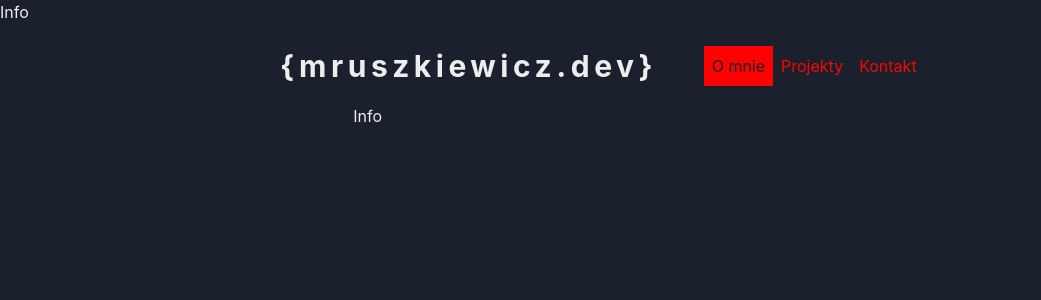
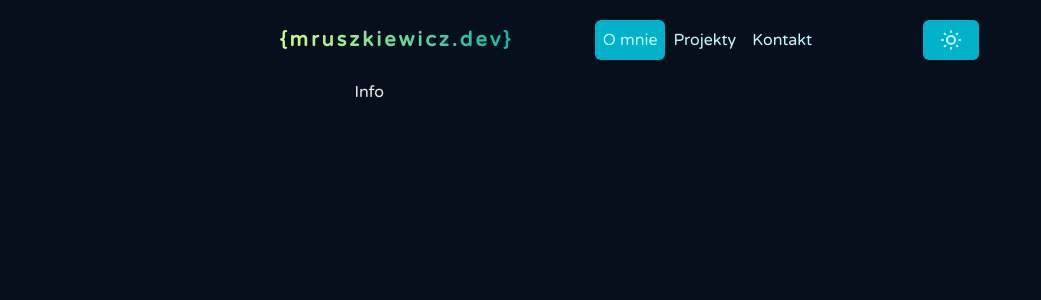
Before and after one commit to mruszkiewicz-dev/portfolio, a Next.js app: page / in a window 1280 px wide. Shown: the top 300 px of the page, without its empty margins (0-1041 px from the left). Built offline with nearby package versions, Linux system fonts and the light colour scheme.

Commit message:
add change theme button and style navbar

```diff
--- a/src/chakra.js
+++ b/src/chakra.js
@@ -1,20 +1,18 @@
-// e.g. src/Chakra.js
-// a) import `ChakraProvider` component as well as the storageManagers
 import { ChakraProvider, cookieStorageManagerSSR, localStorageManager } from '@chakra-ui/react'
-
+import theme from './themes/theme'
 export function Chakra({ cookies, children }) {
-  // b) Pass `colorModeManager` prop
   const colorModeManager = typeof cookies === 'string' ? cookieStorageManagerSSR(cookies) : localStorageManager
 
-  return <ChakraProvider colorModeManager={colorModeManager}>{children}</ChakraProvider>
+  return (
+    <ChakraProvider theme={theme} colorModeManager={colorModeManager}>
+      {children}
+    </ChakraProvider>
+  )
 }
 
-// also export a reusable function getServerSideProps
 export function getServerSideProps({ req }) {
   return {
     props: {
-      // first time users will not have any cookies and you may not return
-      // undefined here, hence ?? is necessary
       cookies: req.headers.cookie ?? '',
     },
   }
--- a/src/components/navbar.js
+++ b/src/components/navbar.js
@@ -1,5 +1,20 @@
-import { Grid, Container, Center, Box, Menu, MenuList, MenuItem, MenuButton, Link, Heading, GridItem } from '@chakra-ui/react'
-import { IconMenu2 } from '@tabler/icons-react'
+import {
+  Grid,
+  Button,
+  Container,
+  Center,
+  Box,
+  Menu,
+  MenuList,
+  MenuItem,
+  MenuButton,
+  Link,
+  Heading,
+  GridItem,
+  useColorMode,
+  useColorModeValue,
+} from '@chakra-ui/react'
+import { IconMenu2, IconMoon, IconSun } from '@tabler/icons-react'
 import NextLink from 'next/link'
 
 const MyMenuList = ({ type, path }) => {
@@ -27,7 +42,15 @@ const MyMenuList = ({ type, path }) => {
   return menuItems.map((item) => {
     const active = path === item.href
     return (
-      <Tag p={2} key={item.href} href={item.href} as={NextLink} bg={active ? 'red' : undefined} color={active ? '#202023' : 'red'}>
+      <Tag
+        p={2}
+        key={item.href}
+        href={item.href}
+        as={NextLink}
+        rounded="md"
+        bg={active && useColorModeValue('sunset.500', 'moonstone.500')}
+        color={active ? useColorModeValue('sunset.100', 'moonstone.900') : useColorModeValue('sunset.100', 'moonstone.900')}
+      >
         {item.name}
       </Tag>
     )
@@ -45,11 +68,13 @@ const BurgerMenu = () => (
   </Menu>
 )
 
-const Navbar = ({ path }) => (
+const Navbar = ({ path }) => {
+  const { colorMode, toggleColorMode } = useColorMode()
+  return (
     <Box position="fixed" as="nav" w="100%">
       <Container display="flex" p={2} maxW="container.md" wrap="wrap" align="center" justify="center">
-      <Grid p={2} templateColumns="repeat(5, 1fr)" gap={4}>
-        <GridItem p={2} mr={5}>
+        <Grid p={2} templateColumns="repeat(5, 0.5fr)" gap={2}>
+          <GridItem pt={1}>
             <Link
               href="/"
               as={NextLink}
@@ -57,18 +82,36 @@ const Navbar = ({ path }) => (
                 textDecoration: 'none',
               }}
             >
-            <Heading as="h1" size="lg" letterSpacing="0.15em" dangerouslySetInnerHTML={{ __html: '{mruszkiewicz.dev}' }} />
+              <Heading
+                bgGradient={useColorModeValue('linear(to-l,#769431, #01857c)', 'linear(to-l, #03b5aa, #dbfe87)')}
+                bgClip="text"
+                p={{ base: 'none', md: '2' }}
+                as="h1"
+                size="md"
+                letterSpacing="0.15em"
+                dangerouslySetInnerHTML={{ __html: '{mruszkiewicz.dev}' }}
+              />
             </Link>
           </GridItem>
-        <GridItem colSpan={3} p={0}>
-          <Box display={{ base: 'none', md: 'flex' }} h="100%">
+          <GridItem colSpan={{ base: '0', md: '3' }} p={1}>
+            <Box display={{ base: 'none', md: 'flex' }}>
               <Center w="400px">
                 <MyMenuList type="deskop" path={path} />
               </Center>
             </Box>
           </GridItem>
+          <GridItem pt={1}>
+            <Button
+              _hover={{ color: useColorModeValue('sunset.900', 'moonstone.100') }}
+              color={useColorModeValue('sunset.100', 'moonstone.900')}
+              bg={useColorModeValue('sunset.500', 'moonstone.500')}
+              onClick={toggleColorMode}
+            >
+              {colorMode === 'light' ? <IconMoon /> : <IconSun />}
+            </Button>
+          </GridItem>
           <GridItem>
-          <Box m={1} display={{ base: 'inline-block', md: 'none' }}>
+            <Box m={1} display={{ base: 'flex', md: 'none' }}>
               <BurgerMenu />
             </Box>
           </GridItem>
@@ -76,5 +119,6 @@ const Navbar = ({ path }) => (
       </Container>
     </Box>
   )
+}
 
 export default Navbar
--- a/src/pages/_app.js
+++ b/src/pages/_app.js
@@ -4,7 +4,6 @@ import { Chakra } from '../chakra'
 function MyApp({ Component, pageProps, router }) {
   return (
     <Chakra cookies={pageProps.cookies}>
-      <Component {...pageProps} />
       <Main router={router}>
         <Component {...pageProps} />
       </Main>
--- a/src/themes/theme.js
+++ b/src/themes/theme.js
@@ -1,4 +1,5 @@
 import { extendTheme } from '@chakra-ui/react'
+import { mode } from '@chakra-ui/theme-tools'
 import '@fontsource/varela-round'
 
 const config = {
@@ -6,65 +7,87 @@ const config = {
   useSystemColorMode: false,
 }
 
-const theme = extendTheme({
-  config,
-  colors: {
-    black: '#070a0c',
+const styles = {
+  global: (props) => ({
+    body: {
+      bg: mode('#fef6ec', '#06101c')(props),
+    },
+  }),
+}
 
-    gunmetal: {
-      DEFAULT: '',
-      100: '#070a0c',
-      200: '#0d1417',
-      300: '#141e23',
-      400: '#1b282f',
-      500: '#22333b',
-      600: '#40606f',
-      700: '#608ea3',
-      800: '#95b4c2',
-      900: '#cad9e0',
+const colors = {
+  atomic_tangerine: {
+    DEFAULT: '#f79256',
+    100: '#3f1903',
+    200: '#7f3206',
+    300: '#be4b09',
+    400: '#f46715',
+    500: '#f79256',
+    600: '#f9a677',
+    700: '#fabc99',
+    800: '#fcd3bb',
+    900: '#fde9dd',
   },
-    almond: {
-      DEFAULT: '#eae0d5',
-      100: '#3c2d1e',
-      200: '#775b3c',
-      300: '#ae885f',
-      400: '#ccb49b',
-      500: '#eae0d5',
-      600: '#efe7de',
-      700: '#f3ede7',
-      800: '#f7f3ef',
-      900: '#fbf9f7',
+  sunset: {
+    DEFAULT: '#fbd1a2',
+    100: '#4f2c03',
+    200: '#9f5807',
+    300: '#ee840a',
+    400: '#f8ab53',
+    500: '#fbd1a2',
+    600: '#fcdbb5',
+    700: '#fde4c7',
+    800: '#fdedda',
+    900: '#fef6ec',
   },
-    khaki: {
-      DEFAULT: '#c6ac8f',
-      100: '#2d2317',
-      200: '#5b462e',
-      300: '#886945',
-      400: '#b08b62',
-      500: '#c6ac8f',
-      600: '#d2bda5',
-      700: '#ddcebc',
-      800: '#e8ded2',
-      900: '#f4efe9',
+  tiffany_blue: {
+    DEFAULT: '#7dcfb6',
+    100: '#123027',
+    200: '#24614e',
+    300: '#369176',
+    400: '#4cbd9b',
+    500: '#7dcfb6',
+    600: '#97d8c5',
+    700: '#b1e2d3',
+    800: '#cbece2',
+    900: '#e5f5f0',
   },
-    walnut_brown: {
-      DEFAULT: '#5e503f',
-      100: '#13100d',
-      200: '#262019',
-      300: '#393026',
-      400: '#4c4133',
-      500: '#5e503f',
-      600: '#89755b',
-      700: '#ab9880',
-      800: '#c7baab',
-      900: '#e3ddd5',
+  moonstone: {
+    DEFAULT: '#00b2ca',
+    100: '#002429',
+    200: '#004852',
+    300: '#006c7a',
+    400: '#0090a3',
+    500: '#00b2ca',
+    600: '#0ae2ff',
+    700: '#47eaff',
+    800: '#85f1ff',
+    900: '#c2f8ff',
   },
+  yinmn_blue: {
+    DEFAULT: '#1d4e89',
+    100: '#06101c',
+    200: '#0c1f38',
+    300: '#122f53',
+    400: '#183f6f',
+    500: '#1d4e89',
+    600: '#296fc3',
+    700: '#5692db',
+    800: '#8eb6e7',
+    900: '#c7dbf3',
   },
+}
 
-  fonts: {
+const fonts = {
   body: `'Varela Round', 'sans-serif'`,
   heading: `'Varela Round', 'sans-serif'`,
-  },
+}
+
+const theme = extendTheme({
+  styles,
+  config,
+  colors,
+  fonts,
 })
 
 export default theme
```
Also changed, not shown: .eslintrc.json. Lines whose indentation alone changed are shown as unchanged.
